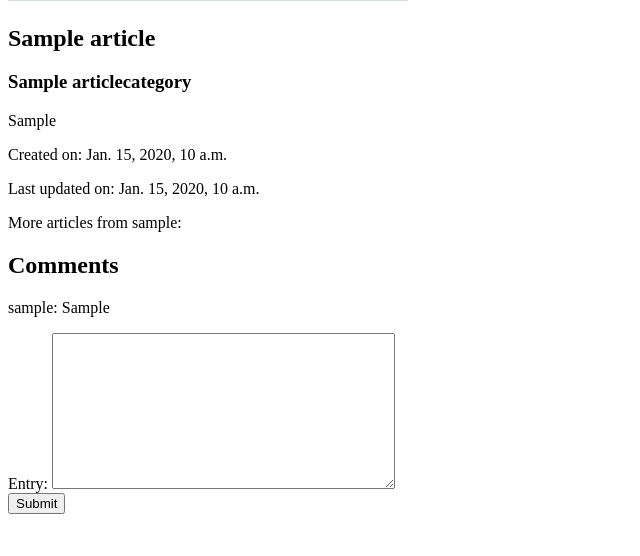
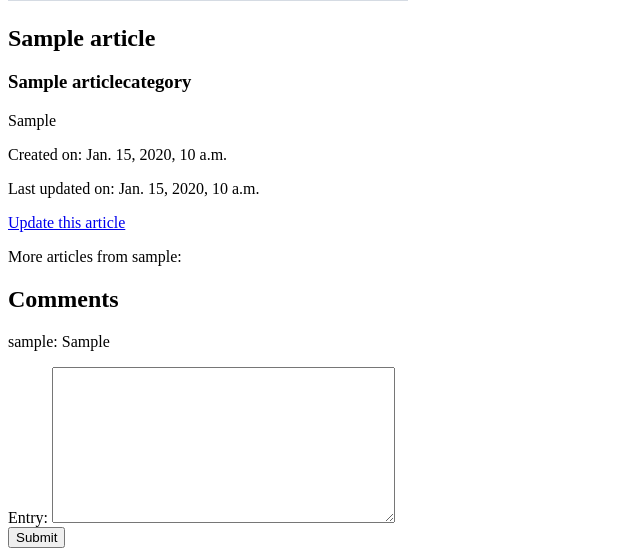
Before and after one commit to waleedlugod/hobbysite-f-8, a Django app: page /blog/article/1 in a window 1280 px wide. Shown: the part 491-1047 px from the top of the page, without its empty margins (0-640 px from the left). Before the commit the page ends 1005 px from the top, so only its background shows below. Run offline with Django 5.2, Linux system fonts and the light colour scheme; a user stored in the database is signed in; tables that the repository leaves empty hold one stand-in row (values such as "Sample post"); grey boxes marked "Sample" are stand-in pictures.

Commit message:
Users can now update their articles.

```diff
--- a/blog/forms.py
+++ b/blog/forms.py
@@ -1,8 +1,14 @@
 from django import forms
-from .models import Comment
+from .models import Comment, Article
 
 
 class CommentForm(forms.ModelForm):
     class Meta:
         model = Comment
         fields = ["entry"]
+
+
+class UpdateForm(forms.ModelForm):
+    class Meta:
+        model = Article
+        fields = ["title", "category", "entry", "header_image"]
--- a/blog/urls.py
+++ b/blog/urls.py
@@ -1,9 +1,10 @@
 from django.urls import include, path
-from .views import blog_list_view, blog_detail_view
+from .views import blog_list_view, blog_detail_view, blog_update_view
 
 urlpatterns = [
     path("article/<int:pk>", blog_detail_view, name="blog-detail"),
     path("articles", blog_list_view, name="blog-list"),
+    path("article/<int:pk>/edit", blog_update_view, name="blog-update"),
 ]
 
 app_name = "blog"
--- a/blog/views.py
+++ b/blog/views.py
@@ -1,8 +1,8 @@
-from django.shortcuts import render, reverse
+from django.shortcuts import render, reverse, redirect
 from django.contrib.auth.decorators import login_required
 
 from .models import Article, ArticleCategory, Comment
-from .forms import CommentForm
+from .forms import CommentForm, UpdateForm
 
 
 def blog_list_view(request):
@@ -33,9 +33,32 @@ def blog_detail_view(request, pk):
         "article": article,
         "comment_form": comment_form,
         "blog_list_url": reverse("blog:blog-list"),
+        "update_url": reverse("blog:blog-update", args=[pk]),
     }
 
     return render(request, "blog/blog_detail.html", ctx)
 
 
-# Create your views here.
+@login_required
+def blog_create_view(request):
+    ctx = {}
+    return render(request, "blog/blog_create.html", ctx)
+
+
+@login_required
+def blog_update_view(request, pk):
+    update_form = UpdateForm()
+    article = Article.objects.get(pk=pk)
+
+    if request.method == "POST":
+        update_form = UpdateForm(request.POST, request.FILES)
+        if update_form.is_valid():
+            article.title = update_form.cleaned_data.get("title")
+            article.category = update_form.cleaned_data.get("category")
+            article.entry = update_form.cleaned_data.get("entry")
+            article.header_image = update_form.cleaned_data.get("header_image")
+            article.save()
+
+            return redirect("blog:blog-detail", pk=pk)
+    ctx = {"update_form": update_form, "article": article}
+    return render(request, "blog/blog_update.html", ctx)
--- /dev/null
+++ b/templates/blog/blog_create.html
@@ -0,0 +1 @@
+{% extends 'blog/base.html' %}
--- a/templates/blog/blog_detail.html
+++ b/templates/blog/blog_detail.html
@@ -9,6 +9,10 @@
 <p> Created on: {{ article.created_on }} </p>
 <p> Last updated on: {{ article.updated_on }}</p>
 
+{% if article in request.user.profile.articles.all %}
+    <p> <a href="{{ update_url }}"> Update this article </a></p>
+{% endif %}
+
 {% if request.user.is_authenticated %}
     <a> More articles from {{ request.user.profile }}: </a>
     {% for other_article in request.user.profile.articles.all %}
@@ -17,6 +21,7 @@
         {% endif %}
     {% endfor %}
 {% endif %}
+
 
 <h2> Comments </h2>
 {% for comment in article.comments.all %}
@@ -28,4 +33,5 @@
     <button type="submit"> Submit </button>
 </form>
 
+
 {% endblock %}
```
Also changed, not shown: templates/blog/blog_update.html (added, +11 -0 lines), media/images/download_2.jpg (added), media/images/istockphoto-476541008-612x612.jpg (added).
